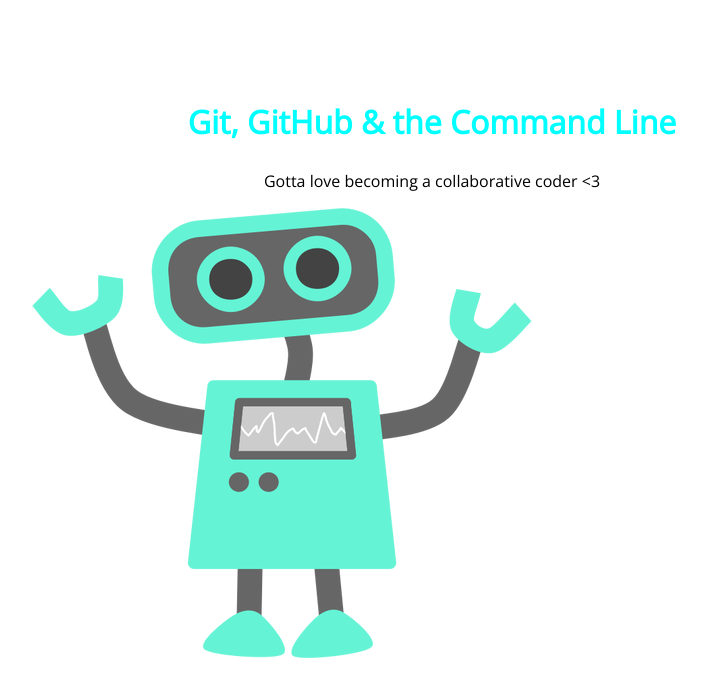
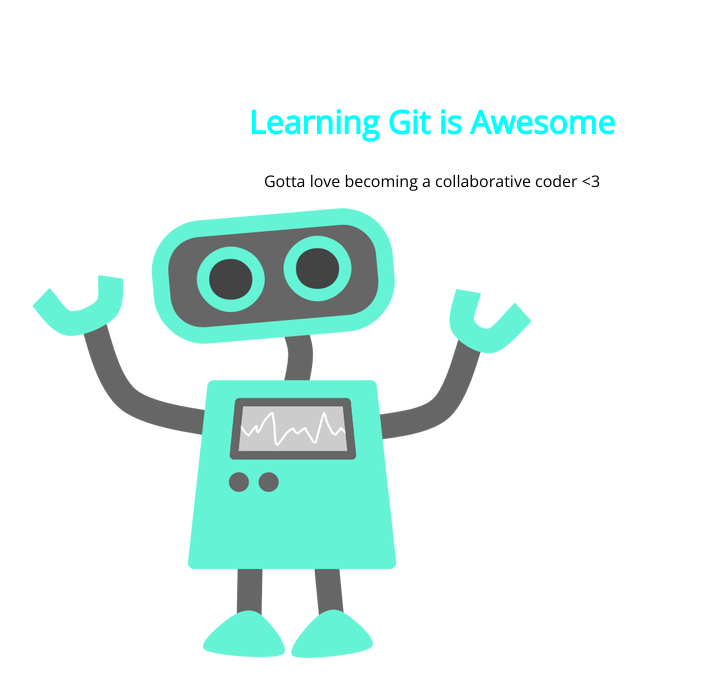
Before and after one commit to mcoffee88/105-project, a plain HTML site: page index.html in a window 1280 px wide. Shown: the whole page, without its empty margins (208-915 px from the left). Drawn offline with nearby package versions, Linux system fonts and the light colour scheme.

Commit message:
changed title

```diff
--- a/index.html
+++ b/index.html
@@ -8,7 +8,7 @@
 </head>
 <body>
 	<section>
-		<h1>Git, GitHub & the Command Line</h1>
+		<h1>Learning Git is Awesome</h1>
 		<p>Gotta love becoming a collaborative coder <3</p>
 		<img src="img/happy-blue-robot.png">
 	</section>
```
